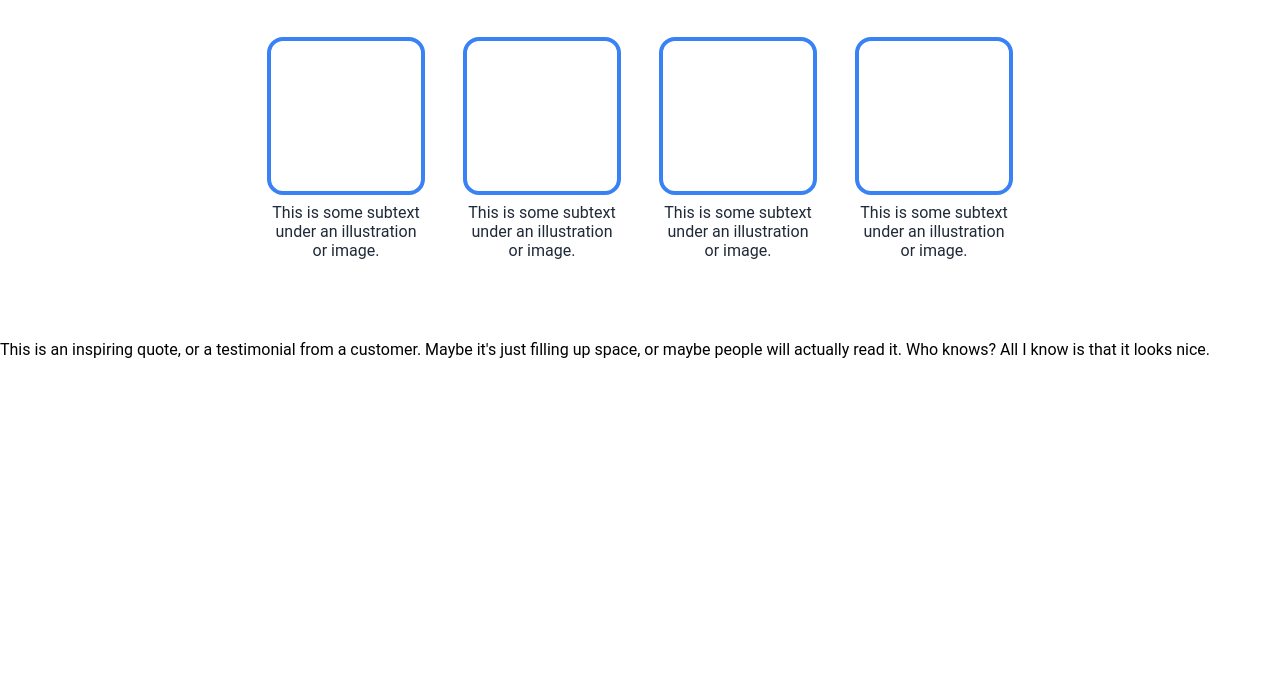
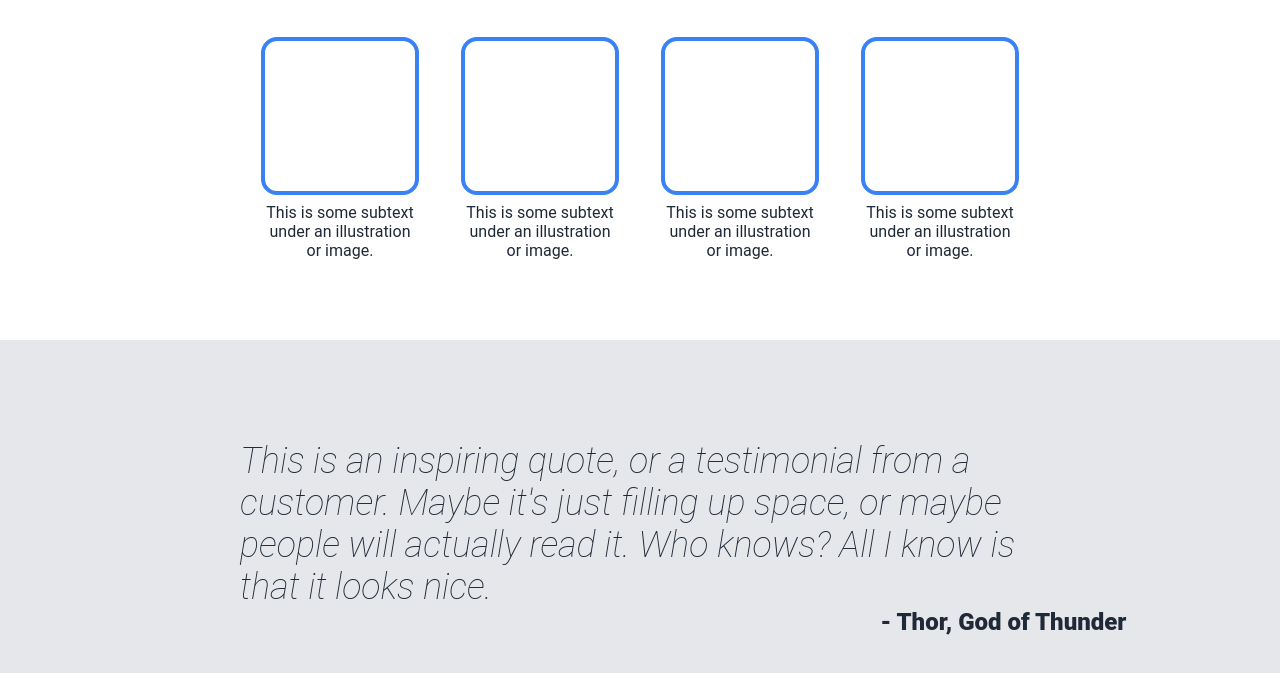
Before and after one commit to ph1y/odin-landing-page, a plain HTML site: page index.html in a window 1280 px wide. Shown: the part 565-1238 px from the top of the page. Before the commit the page ends 924 px from the top, so only its background shows below. Drawn offline with Linux system fonts and the light colour scheme.

Commit message:
Add styled quote section and fix info section

```diff
--- a/css/style.css
+++ b/css/style.css
@@ -68,7 +68,7 @@ body {
 }
 
 .info-section {
-    padding: 40px 0 80px;
+    padding: 40px 12% 80px;
     display: flex;
     flex-direction: column;
     align-items: center;
@@ -78,16 +78,20 @@ body {
 .info-title {
     font-size: 36px;
     font-weight: 900;
+    text-align: center;
     color: #1F2937;
 }
 
 .info-container {
     display: flex;
     align-items: center;
-    gap: 38px;
+    justify-content: center;
+    gap: 50px;
+    flex-wrap: wrap;
 }
 
 .info {
+    max-width: 150px;
     display: flex;
     flex-direction: column;
     align-items: center;
@@ -95,14 +99,37 @@ body {
 }
 
 .box {
-    width: 150px;
+    width: 100%;
     height: 150px;
     border: 4px solid #3882F6;
     border-radius: 16px;
 }
 
 .box-text {
-    width: 150px;
     text-align: center;
     color: #1F2937;
 }
+
+.quote-section {
+    padding: 100px 12%;
+    background-color: #E5E7EB;
+    display: flex;
+    flex-direction: column;
+    align-items: center;
+}
+
+.quote-text {
+    max-width: 800px;
+    font-size: 36px;
+    font-weight: lighter;
+    font-style: italic;
+    color: #1F2937;
+}
+
+.quote-author {
+    width: 100%;
+    text-align: end;
+    font-size: 24px;
+    font-weight: 900;
+    color: #1F2937;
+}
--- a/index.html
+++ b/index.html
@@ -52,7 +52,8 @@
         </div>
     </div>
     <div class="quote-section">
-        This is an inspiring quote, or a testimonial from a customer. Maybe it's just filling up space, or maybe people will actually read it. Who knows? All I know is that it looks nice.
+        <div class="quote-text">This is an inspiring quote, or a testimonial from a customer. Maybe it's just filling up space, or maybe people will actually read it. Who knows? All I know is that it looks nice.</div>
+        <div class="quote-author">- Thor, God of Thunder</div>
     </div>
 </body>
 </html>
```
